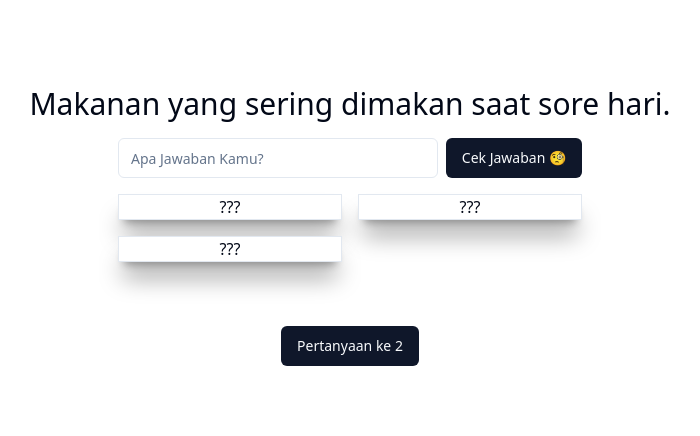
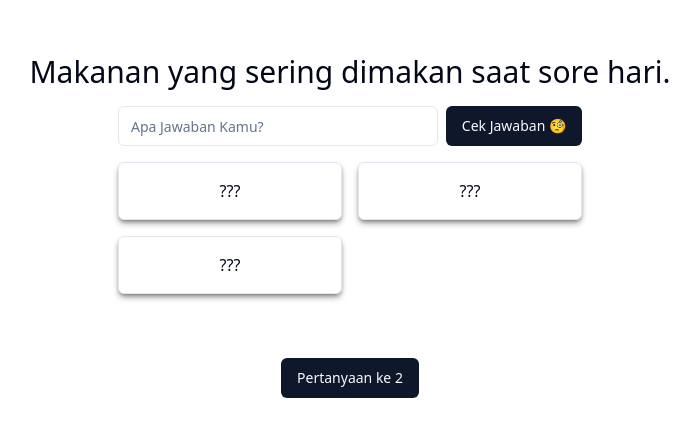
Before and after one commit to here-bossnanda/family-100, a React (Vite) app: page /1 in a window 1280 px wide. Shown: the part 174-610 px from the top of the page, without its empty margins (290-990 px from the left). Built offline with nearby package versions, Linux system fonts and the light colour scheme.

Commit message:
chore: styling answer card

```diff
--- a/src/components/Answer.tsx
+++ b/src/components/Answer.tsx
@@ -11,15 +11,15 @@ function Answer({ answer, score, isCorrect, onClick }: AnswerProps) {
   return (
     <div
       className={cn(
-        " w-56 cursor-pointer bg-white relative border transform transition ease-in-out shadow-xl shadow-black/40 [transform-style:preserve-3d] duration-1000",
+        " w-56 cursor-pointer bg-white relative border transform transition ease-in-out shadow-md shadow-black/40 [transform-style:preserve-3d] duration-1000 p-4 rounded-md",
         isCorrect && "[transform:rotateY(180deg)]"
       )}
       onClick={isCorrect ? undefined : onClick}
     >
       <div className="text-center">???</div>
-      <div className="bg-white absolute inset-0 h-fit w-full [transform:rotateY(180deg)] [backface-visibility:hidden] flex justify-between px-4">
-        <p>{answer}</p>
-        <p>{score}</p>
+      <div className="bg-white absolute inset-0 h-full w-full [transform:rotateY(180deg)] [backface-visibility:hidden] flex items-center justify-between px-4">
+        <p className=" font-serif">{answer}</p>
+        <p className=" font-bold">{score}</p>
       </div>
     </div>
   )
```
